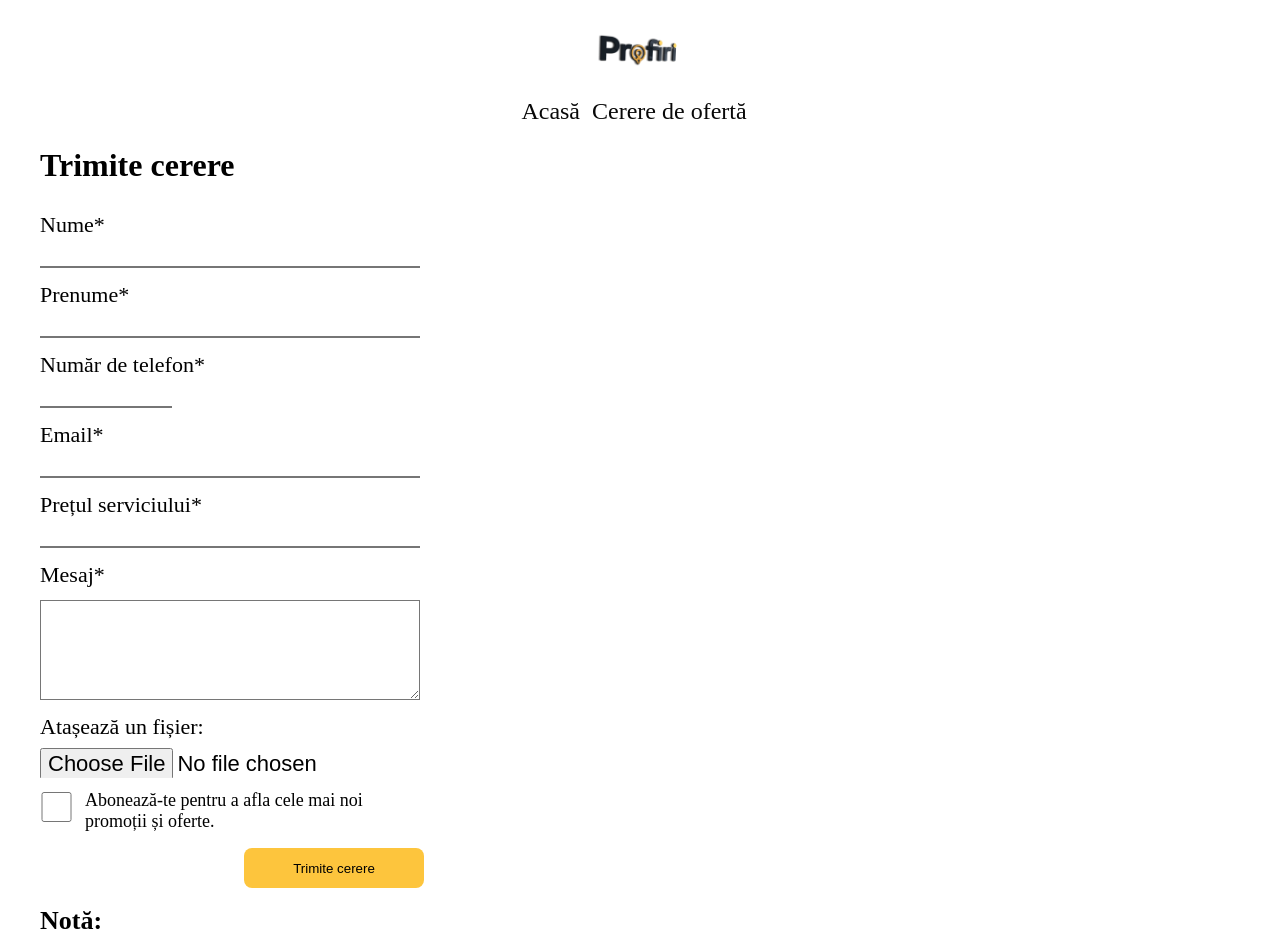
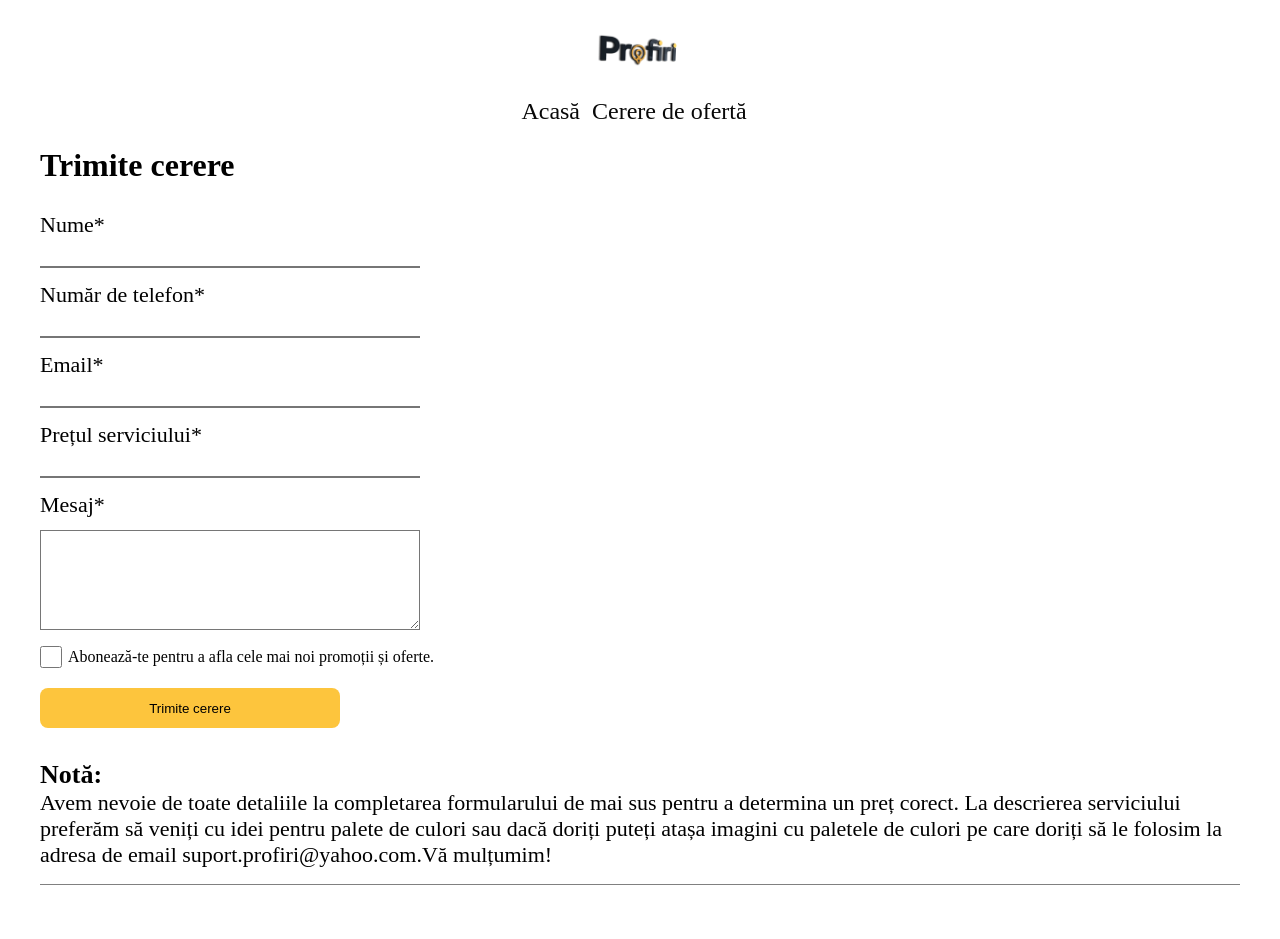
Before and after one commit to Flaviu8/profiri, a React (Vite) app: page /order in a window 1280 px wide. Shown: the top 939 px of the page. Built offline with nearby package versions, Linux system fonts and the light colour scheme.

Commit message:
add form api

```diff
--- a/package.json
+++ b/package.json
@@ -10,6 +10,7 @@
     "preview": "vite preview"
   },
   "dependencies": {
+    "@formspree/react": "^2.5.1",
     "react": "^18.2.0",
     "react-bootstrap": "^2.10.0",
     "react-dom": "^18.2.0",
--- a/src/components/ads_agency/ads.css
+++ b/src/components/ads_agency/ads.css
@@ -6,6 +6,7 @@
 
 .container {
     display: flex;
+    justify-content: space-between;
 
 }
 
--- a/src/components/contact/Contact.jsx
+++ b/src/components/contact/Contact.jsx
@@ -1,6 +1,15 @@
 import './contact.css'
+import { useForm, ValidationError } from '@formspree/react';
+export default function Contact() {
+    const [state, handleSubmit] = useForm("xjvngrlg");
 
-export default function Contact() {
+    const message = "Mesajul a fost trimis! Vom fii de ajutor în cel mai scurt timp posibil. Vă mulțumim!"
+
+    setTimeout(() => {
+                    message;
+                }, 10000);
+
+
   return (
     <div className='contact-main'>
          <div className='title'>
@@ -8,27 +17,44 @@ export default function Contact() {
         </div>
           <div className='contact-page'>
         <div className='form-section'>
-        <form>
-            <label>Nume*</label>
-                <input type="name" />
-            <label>Email* </label>
-                <input type="email" />
-            <label>Mesaj* </label>
-                <textarea type="text" />
-            <label to="myfile">Atașează un fișier:</label>
-                <input className='attach' type="file" id="myfile" name="myfile"></input>
+        <form onSubmit={handleSubmit}>
+            <label htmlFor="name">Nume*</label>
+                <input id="name" type="name"  name="name" required/>
+                <ValidationError
+                    prefix="Name"
+                    field="name"
+                    errors={state.errors}
+                />
+            <label  htmlFor="email">Email* </label>
+                <input  id="email"
+                        type="email"
+                        name="email"
+                        required/>
+                        <ValidationError
+                            prefix="Email"
+                            field="email"
+                            errors={state.errors}
+                        />
+                <label htmlFor="message">Mesaj* </label>
+                <textarea type="text" id="message" name="message" required/>
+                <ValidationError
+                    prefix="Message"
+                    field="message"
+                    errors={state.errors}
+                />
+                <div className='subscribers'>
+                    <input
+                        type="checkbox"
+                        id="subscribeNews"
+                        name="subscribe"
+                        value="newsletter" />
+                        <span>Abonează-te pentru a afla cele mai noi promoții și oferte.</span>
+                </div>
+                <button type="submit" disabled={state.submitting}>Trimite</button>
+                <div className='success'>
+                     {state.succeeded ? <p>{message}</p> : ''}
+                </div>
          </form>
-         <form className='contact-form'>
-         <input
-            type="checkbox"
-            id="subscribeNews"
-            name="subscribe"
-            value="newsletter" />
-            <p>Abonează-te pentru a afla cele mai noi promoții și oferte.</p>
-         </form>
-         <div className='button-contact'>
-                <button>Trimite</button>
-            </div>
         </div>
         <div className='pro'>
             <h4>Pentru mai multe informații:</h4>
--- a/src/components/contact/contact.css
+++ b/src/components/contact/contact.css
@@ -3,15 +3,26 @@
     margin: auto;
 }
 
+.subscribers {
+    display: flex;
+    margin-top: 12px;
+}
+
+.subscribers input {
+width: 22px;
+}
+
+.subscribers span {
+    margin-top: 6px;
+    margin-left: 6px;
+}
 
 form {
     display: flex;
     flex-direction: column;
 }
 
-.form-section {
-    max-width: 32%;
-}
+
 
 form label {
     font-size: 22px;
@@ -77,9 +88,6 @@ form input:nth-of-type(2) {
     padding-left: 8px;
 }
 
-form input:nth-of-type(3) {
-    width: 132px;
-}
 
 
 .contact-form {
@@ -88,7 +96,7 @@ form input:nth-of-type(3) {
 }
 
 .contact-form input {
-    width: 40px;
+    width: 90px;
     margin-top: 14px;
 }
 
@@ -155,9 +163,6 @@ form input:nth-of-type(3) {
         font-size: 18px;
     }
 
-    form input:nth-of-type(3) {
-        width: 132px;
-    }
 
     form label {
         font-size: 18px;
--- a/src/components/footer/Footer.jsx
+++ b/src/components/footer/Footer.jsx
@@ -7,8 +7,16 @@ import instagram from "../../assets/instagram.svg"
 import twitter from "../../assets/twitterx.svg"
 import { NavLink } from 'react-router-dom'
 
+import { useForm, ValidationError } from '@formspree/react';
+
+
 
 export default function Footer() {
+    const [state, handleSubmit] = useForm("xleqgnkb");
+
+    let message = "Vă mulțumim pentru subscribe!"
+
+
   return (
     <div>
         <div className='line'></div>
@@ -16,15 +24,21 @@ export default function Footer() {
                 <div className='title'>
                     <h3>Abonează-te</h3>
                     <p>Abonează-te să aflii cele mai noi servicii sau oferte.</p>
-                    <form>
-                        <label>Email* </label>
-                        <input type="email" />
+                    <form onSubmit={handleSubmit}>
+                        <label htmlFor="email">Email* </label>
+                        <input id="email"
+                                type="email"
+                                name="email" />
+                                 <ValidationError
+                                    prefix="Email"
+                                    field="email"
+                                    errors={state.errors}
+                                />
+                    <button  type="submit" disabled={state.submitting}>Abonare</button>
+                    <div className='success'>
+                      {state.succeeded ? <p>{message}</p> : ''}
+                    </div>
                     </form>
-                    <div className='send'>
-                    <div className='button-contact'>
-                        <button>Abonare</button>
-                    </div>
-                    </div>
                 </div>
                 <div className='footer-content'>
                     <div className='links'>
--- a/src/pages/order/Order.jsx
+++ b/src/pages/order/Order.jsx
@@ -1,5 +1,9 @@
 import './order.css'
+import { useForm, ValidationError } from '@formspree/react';
+
 export default function Order() {
+    const [state, handleSubmit] = useForm("xeqyekwl");
+
   return (
     <div className='contact-main'>
          <div className='title'>
@@ -7,38 +11,47 @@ export default function Order() {
         </div>
           <div className='contact-page'>
         <div className='form-section'>
-        <form>
-            <label>Nume*</label>
-                <input type="name" />
-            <label>Prenume*</label>
-                <input type="name" />
-            <label>Număr de telefon*</label>
-                <input type="phone" />
-            <label>Email* </label>
-                <input type="email" />
-            <label>Prețul serviciului* </label>
-                <input type="text" />
-            <label>Mesaj* </label>
-                <textarea type="text" />
-            <label to="myfile">Atașează un fișier:</label>
-                <input className='attach' type="file" id="myfile" name="myfile"></input>
+        <form onSubmit={handleSubmit}>
+            <label htmlFor="name">Nume*</label>
+                <input type="name"
+                id='name'
+                name='name' required/>
+            <label htmlFor="phone">Număr de telefon*</label>
+                <input type="phone"
+                id='phone'
+                name='phone' required/>
+            <label htmlFor="email">Email* </label>
+                <input  id="email"
+                        type="email"
+                        name="email" required />
+                         <ValidationError
+                            prefix="Email"
+                            field="email"
+                            errors={state.errors}
+                        />
+            <label htmlFor="price">Prețul serviciului* </label>
+                <input type="text" id='price' name='price' required/>
+            <label htmlFor="message">Mesaj* </label>
+                <textarea type="text" id='message' name='message' required/>
+                <div className='subscribers'>
+                    <input
+                        type="checkbox"
+                        id="subscribeNews"
+                        name="subscribe"
+                        value="newsletter" />
+                        <span>Abonează-te pentru a afla cele mai noi promoții și oferte.</span>
+                </div>
+
+                <button type="submit" disabled={state.submitting}>Trimite cerere</button>
+                <div className='success'>
+                   {state.succeeded ? <p>Mulțumim pentru comandă! Vom reveni cu un mesaj în cel mai scurt timp posibil.</p> : ''}
+                </div>
          </form>
-         <form className='contact-form'>
-         <input
-            type="checkbox"
-            id="subscribeNews"
-            name="subscribe"
-            value="newsletter" />
-            <p>Abonează-te pentru a afla cele mai noi promoții și oferte.</p>
-         </form>
-         <div className='button-contact'>
-                <button>Trimite cerere</button>
-            </div>
         </div>
     </div>
     <div className='note'>
         <h2>Notă:</h2>
-        <p>Avem nevoie de toate detaliile la completarea formularului de mai sus pentru a determina un preț corect. La descrierea serviciului preferăm să veniți cu idei pentru palete de culori sau dacă doriți puteți atașa imagini cu paletele de culori pe care doriți să le folosim.Vă mulțumim!</p>
+        <p>Avem nevoie de toate detaliile la completarea formularului de mai sus pentru a determina un preț corect. La descrierea serviciului preferăm să veniți cu idei pentru palete de culori sau dacă doriți puteți atașa imagini cu paletele de culori pe care doriți să le folosim la adresa de email suport.profiri@yahoo.com.Vă mulțumim!</p>
     </div>
     </div>
   )
--- a/src/pages/order/order.css
+++ b/src/pages/order/order.css
@@ -2,12 +2,6 @@
     max-width: 1200px;
     margin: auto;
 }
-
-.title-offer {
-    display: flex;
-    margin-top: 50px;
-}
-
 
 
 form button {
@@ -21,6 +15,14 @@ form button {
     margin-top: 16px;
 }
 
+.success {
+    margin-top: 14px;
+}
+
+.success p {
+    font-weight: 600;
+    font-size: 22px;
+}
 
 form button:hover {
     box-shadow: 0px 2px 2px black;
```
Also changed, not shown: 1 other file (tests, documents, lock files or other folders).
